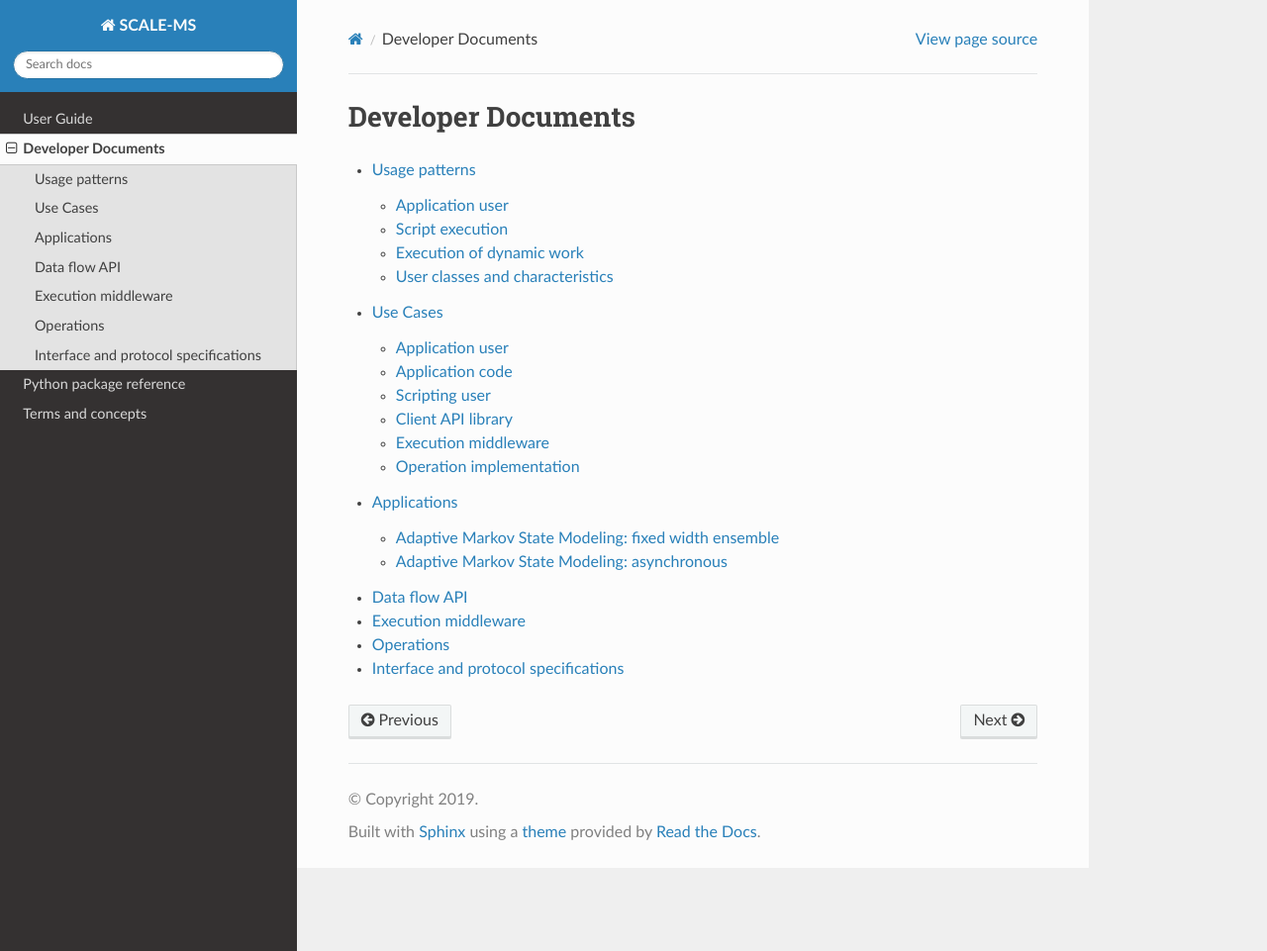
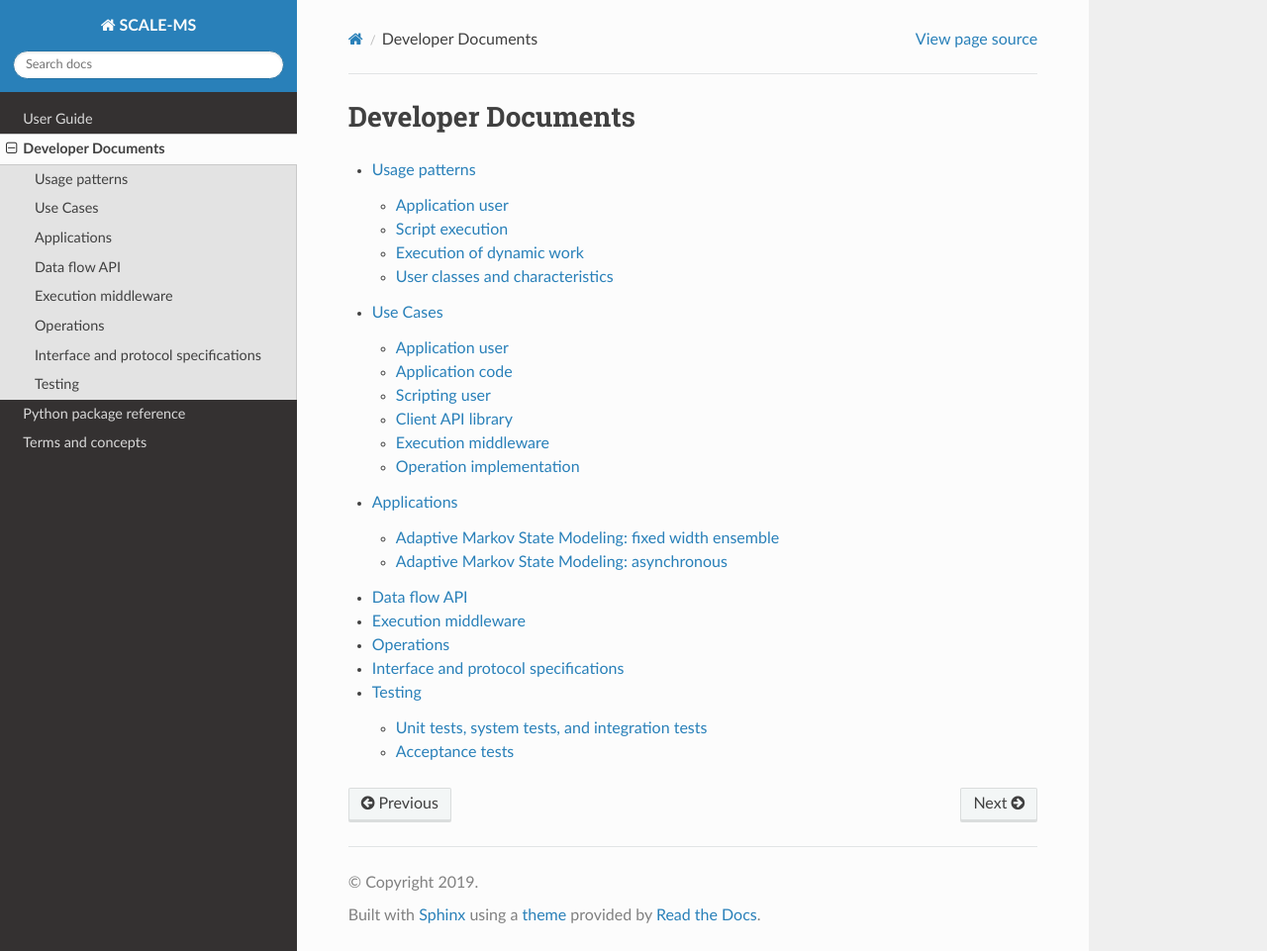
Before and after one commit to SCALE-MS/scale-ms, a Sphinx documentation site: the page built from docs/developer.rst, in a window 1280 px wide and 961 px high. Shown: the whole window at 99% size. Built offline with Sphinx 7.4.7 and the Read the Docs theme 2.0.0, drawn with Linux system fonts in a browser that asks for light colours; part of the change alters nothing that is shown.

Commit message:
Establish empty pytest framework.

```diff
--- a/docs/developer.rst
+++ b/docs/developer.rst
@@ -12,3 +12,4 @@ Developer Documents
     executor
     operations
     specifications
+    testing
--- /dev/null
+++ b/docs/testing.rst
@@ -0,0 +1,29 @@
+=======
+Testing
+=======
+
+Describe testing categories and tools.
+
+Python test scripts in the repository :file:`tests/` directory are run with
+:py:mod:`pytest`::
+
+    python -m pytest tests/
+
+Unit tests, system tests, and integration tests
+===============================================
+
+Describe the scopes of software component and interface testing,
+testing policies, infrastructure.
+
+Acceptance tests
+================
+
+.. note::
+
+    It is probably easiest to initially describe and test some new functionality
+    in single files (as literate code, Python docstrings, or Jupyter notebooks).
+    We could curate documentation extracted from test files to generate
+    content in this section, at least as a transitional way to publish as much
+    as possible about experimental features or use cases, but that would require
+    either packaging the tests in some way or at least manipulating the
+    PYTHONPATH and making them ``import``-able.
--- /dev/null
+++ b/requirements-testing.txt
@@ -0,0 +1 @@
+pytest>=5.3.2
```
Also changed, not shown: 1 other file.
